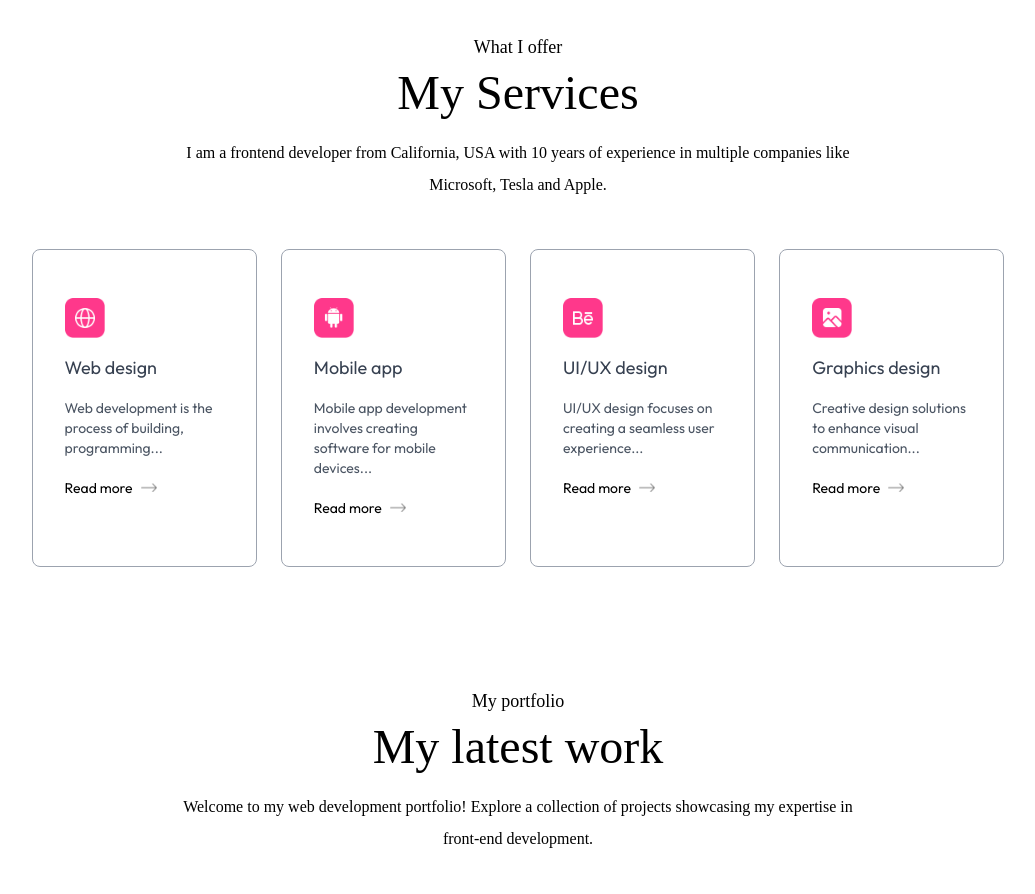
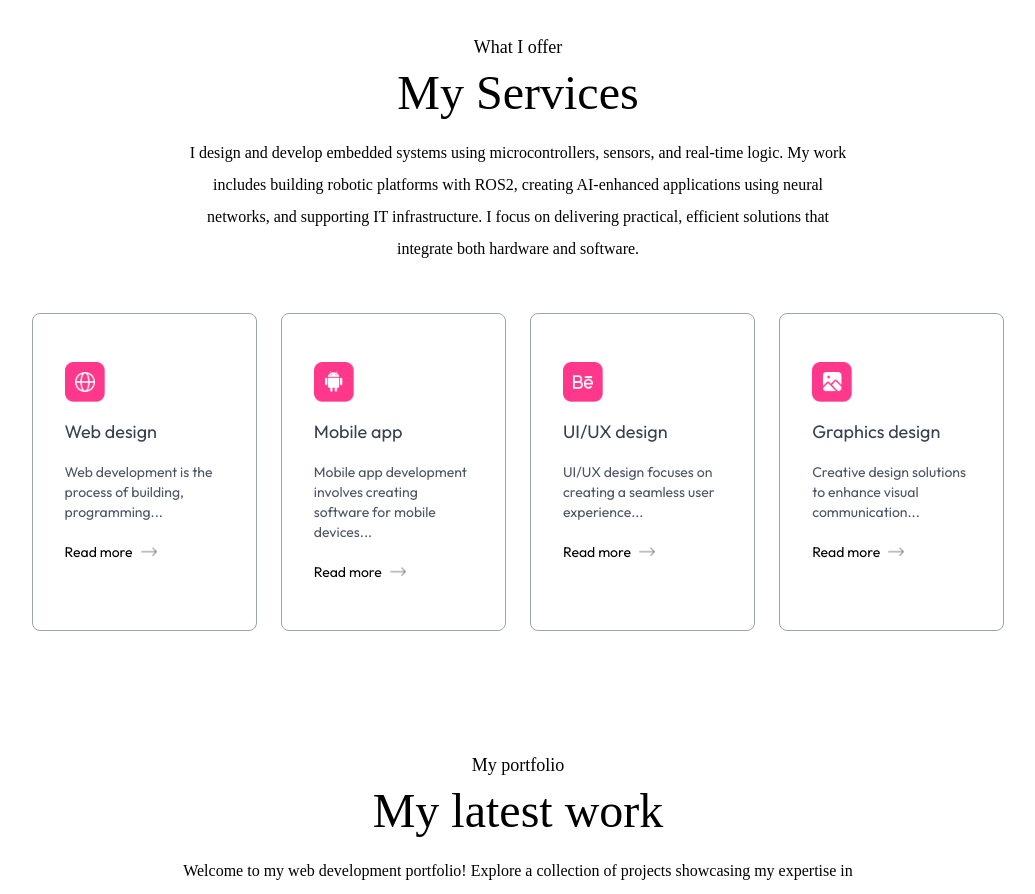
Before and after one commit to Matthew-Garcia/Matthew-Garcia-Portfolio2, a Next.js app: page / in a window 1280 px wide. Shown: the part 1680-2574 px from the top of the page, without its empty margins (122-1157 px from the left). Built offline with nearby package versions, Linux system fonts and the light colour scheme; a web font is replaced by a local one.

Commit message:
Update Services.jsx

```diff
--- a/components/Services.jsx
+++ b/components/Services.jsx
@@ -30,7 +30,7 @@ const Services = () => {
       whileInView={{ opacity: 1 }}
       transition={{ delay: 0.7, duration: 0.5 }}
       className='text-center max-w-2xl mx-auto mt-5 mb-12 font-Ovo'>
-        I am a frontend developer from California, USA with 10 years of experience in multiple companies like Microsoft, Tesla and Apple.</motion.p>
+       I design and develop embedded systems using microcontrollers, sensors, and real-time logic. My work includes building robotic platforms with ROS2, creating AI-enhanced applications using neural networks, and supporting IT infrastructure. I focus on delivering practical, efficient solutions that integrate both hardware and software.</motion.p>
 
         <motion.div
         initial={{ opacity: 0 }}
```
